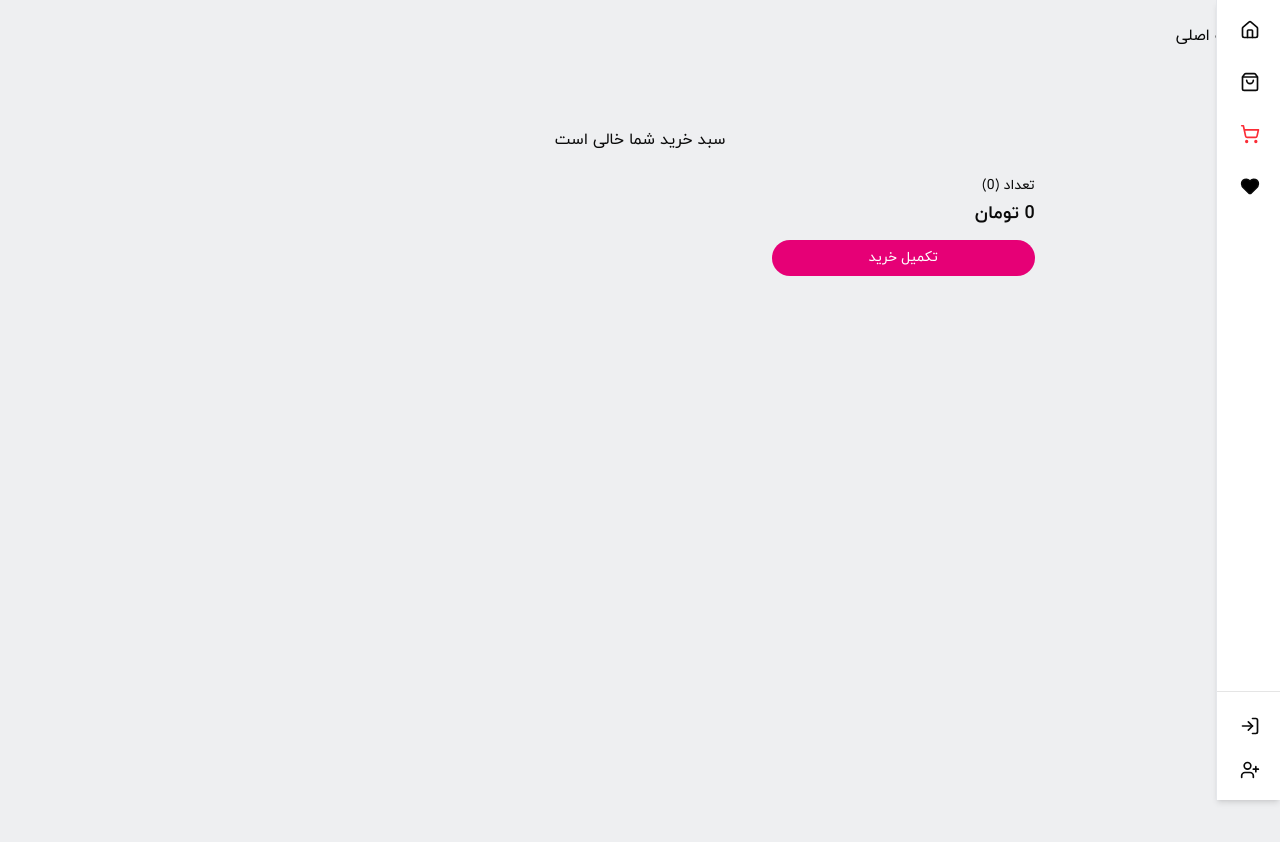
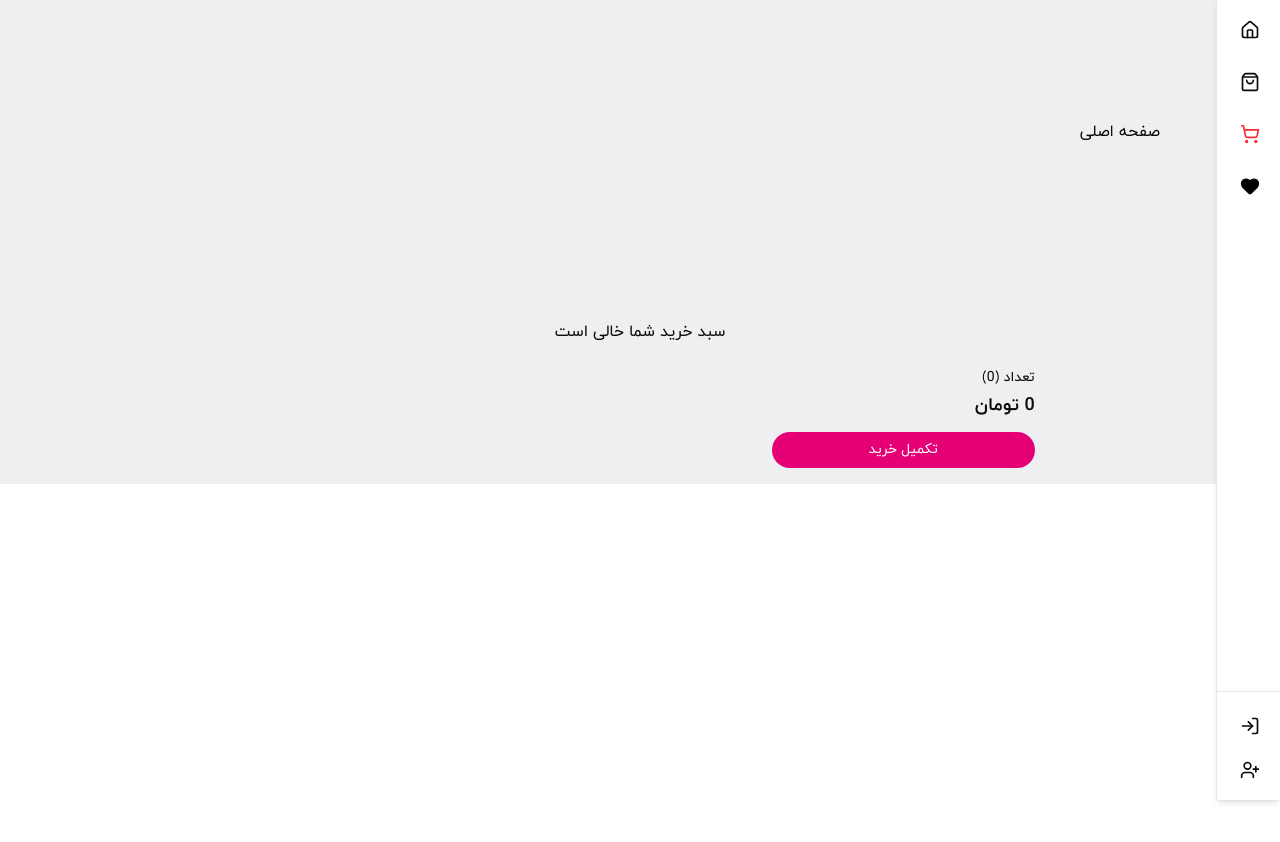
Before and after one commit to zahrabayattt/e-commerce, a React (Vite) app: page /cart in a window 1280 px wide. Shown: the top 842 px of the page. After the commit the page ends 800 px from the top, so only its background shows below. Built offline with nearby package versions, Linux system fonts and the light colour scheme.

Commit message:
fix: :zap: fixed cart page scolling vertically
#11

```diff
--- a/src/Layout.tsx
+++ b/src/Layout.tsx
@@ -6,9 +6,9 @@ type LayoutProps = {
 
 const Layout = ({ children }: LayoutProps) => {
   return (
-    <div className="flex-1 bg-[#EEEFF1]">
+    <div className="overflow-y-hidden flex-1 bg-[#EEEFF1]">
       <Navbar />
-      <main className="flex-1 p-6">{children}</main>
+      <main className="p-30">{children}</main>
     </div>
   );
 };
--- a/src/pages/CartPage.tsx
+++ b/src/pages/CartPage.tsx
@@ -7,7 +7,7 @@ const CartPage = () => {
   const totalPrice = cartItems.reduce((total, item) => total + item.price * item.quantity, 0);
 
   return (
-    <div className="bg-[#EEEFF1] h-screen w-full">
+    <div className="bg-[#EEEFF1] w-full">
       <div className="w-2/3 py-4 mx-auto">
         {cartItems.length === 0 ? (
           <p className="text-center mt-10 mx-auto">سبد خرید شما خالی است</p>
```
